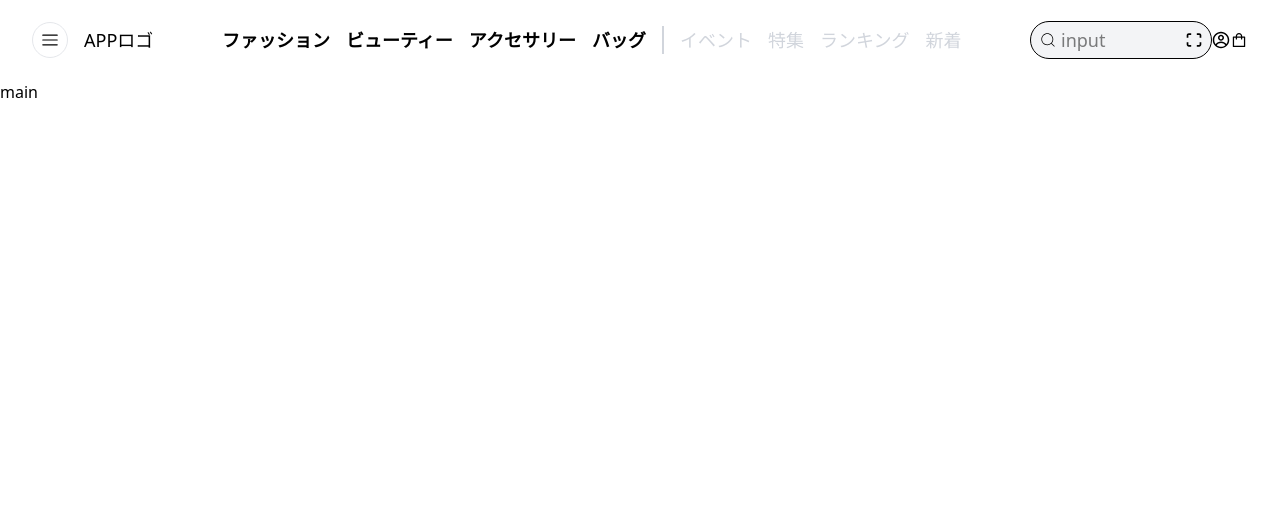
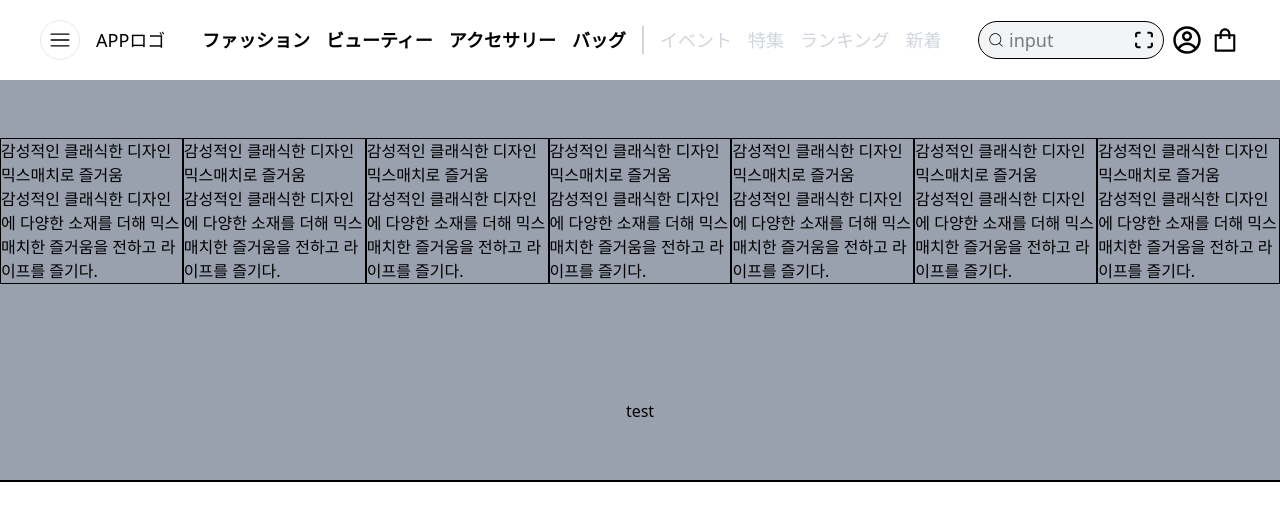
Before and after one commit to Kim-DongGyeom/frontPractice, a Next.js app: page / in a window 1280 px wide. Shown: the top 520 px of the page. Built offline with nearby package versions, Linux system fonts and the light colour scheme.

Commit message:
main page　作成中

```diff
--- a/src/app/page.tsx
+++ b/src/app/page.tsx
@@ -1,7 +1,25 @@
+import data from '../utils/dataMap/mainIMG/mainPageIMGMap.json';
+
 export default function Home() {
+  console.log(data.main);
   return (
     <div>
-      <div>main</div>
+      <div className='h-100 bg-gray-400 grid place-items-center'>
+        <div className='flex justify-center items-center'>
+          {data
+            ? data.main.map((item, idx) => {
+                return (
+                  <div key={idx} className='border'>
+                    <div>{item.title}</div>
+                    <div>{item.description}</div>
+                  </div>
+                );
+              })
+            : ''}
+        </div>
+        <div>test</div>
+      </div>
+      <div className='border w-full'></div>
     </div>
   );
 }
--- a/src/components/header/Navbar.tsx
+++ b/src/components/header/Navbar.tsx
@@ -1,12 +1,12 @@
 export default function Navbar({ NavData }) {
-  console.log(NavData);
+  //   console.log(NavData);
   return (
     <div className='flex mx-2'>
       <div className='flex font-bold'>
         {NavData.main
           ? NavData.main.map((item: any, idx: number) => {
               return (
-                <div className='mx-2' key={idx}>
+                <div className='mx-2 cursor-pointer' key={idx}>
                   {item.label}
                 </div>
               );
@@ -18,7 +18,7 @@ export default function Navbar({ NavData }) {
         {NavData.event
           ? NavData.event.map((item: any, idx: number) => {
               return (
-                <div className='mx-2' key={idx}>
+                <div className='mx-2 cursor-pointer' key={idx}>
                   {item.label}
                 </div>
               );
--- a/src/components/header/index.tsx
+++ b/src/components/header/index.tsx
@@ -1,26 +1,36 @@
+// icons
+// hamburger icon
+import { RxHamburgerMenu } from 'react-icons/rx';
+
+// search icon
+import { CiSearch } from 'react-icons/ci';
+// search QR icon
+import { IoMdQrScanner } from 'react-icons/io';
+
+// profile icon
+import { CgProfile } from 'react-icons/cg';
+
+// cart icon
+import { AiOutlineShopping } from 'react-icons/ai';
+
 // data
 import NavData from '../../utils/dataMap/header/headerNavMap.json';
-
-// icons
-import { CiSearch } from 'react-icons/ci';
-import { RxHamburgerMenu } from 'react-icons/rx';
-import { IoMdQrScanner } from 'react-icons/io';
-import { CgProfile } from 'react-icons/cg';
-import { AiOutlineShopping } from 'react-icons/ai';
 
 // component
 import Navbar from './Navbar';
 export default function index() {
   return (
-    <div className='flex justify-between items-center h-20 px-8 text-lg'>
+    <div className='flex justify-between items-center h-20 px-10 text-lg'>
       {/* ===== 左エリア ===== */}
-      <div className='flex items-center'>
+      <div className='flex items-center min-h-64'>
         {/* ハンバーガーメニュー */}
-        <div className='p-2 rounded-full border border-gray-200 mr-4'>
-          <RxHamburgerMenu />
+        <div className='cursor-pointer p-2 rounded-full border border-gray-200 mr-4'>
+          <RxHamburgerMenu size={22} />
         </div>
         {/* ロゴ */}
-        <div>APPロゴ</div>
+        <div href='/' className='cursor-pointer'>
+          APPロゴ
+        </div>
       </div>
 
       {/* ===== 中央エリア ===== */}
@@ -30,26 +40,26 @@ export default function index() {
       </div>
 
       {/* ===== 右エリア ===== */}
-      <div className='flex items-center'>
+      <div className='flex items-center min-h-64'>
         {/* 検索バー */}
-        <div className='flex items-center border px-2 py-1 rounded-3xl bg-gray-100'>
+        <div className='flex items-center border px-2 py-1 rounded-3xl bg-gray-100 cursor-pointer'>
           <CiSearch />
           <div>
             <input
               id='search'
-              className='px-1 w-32'
+              className='text-lg px-1 w-32 focus:outline-none'
               type='text'
               placeholder='input'
             ></input>
           </div>
-          <IoMdQrScanner />
+          <IoMdQrScanner size={22} />
         </div>
 
         {/* プロフィール */}
-        <CgProfile />
+        <CgProfile size={30} className='mx-2 cursor-pointer' />
 
         {/* カート */}
-        <AiOutlineShopping />
+        <AiOutlineShopping size={30} className='cursor-pointer' />
       </div>
     </div>
   );
--- /dev/null
+++ b/src/utils/dataMap/mainIMG/mainPageIMGMap.json
@@ -0,0 +1,46 @@
+{
+  "main": [
+    {
+      "label": "main1",
+      "href": "/bg/main_bg.jpg",
+      "title": "감성적인 클래식한 디자인 믹스매치로 즐거움",
+      "description": "감성적인 클래식한 디자인에 다양한 소재를 더해 믹스매치한 즐거움을 전하고 라이프를 즐기다."
+    },
+    {
+      "label": "main2",
+      "href": "/bg/main_bg.jpg",
+      "title": "감성적인 클래식한 디자인 믹스매치로 즐거움",
+      "description": "감성적인 클래식한 디자인에 다양한 소재를 더해 믹스매치한 즐거움을 전하고 라이프를 즐기다."
+    },
+    {
+      "label": "main3",
+      "href": "/bg/main_bg.jpg",
+      "title": "감성적인 클래식한 디자인 믹스매치로 즐거움",
+      "description": "감성적인 클래식한 디자인에 다양한 소재를 더해 믹스매치한 즐거움을 전하고 라이프를 즐기다."
+    },
+    {
+      "label": "main4",
+      "href": "/bg/main_bg.jpg",
+      "title": "감성적인 클래식한 디자인 믹스매치로 즐거움",
+      "description": "감성적인 클래식한 디자인에 다양한 소재를 더해 믹스매치한 즐거움을 전하고 라이프를 즐기다."
+    },
+    {
+      "label": "main5",
+      "href": "/bg/main_bg.jpg",
+      "title": "감성적인 클래식한 디자인 믹스매치로 즐거움",
+      "description": "감성적인 클래식한 디자인에 다양한 소재를 더해 믹스매치한 즐거움을 전하고 라이프를 즐기다."
+    },
+    {
+      "label": "main6",
+      "href": "/bg/main_bg.jpg",
+      "title": "감성적인 클래식한 디자인 믹스매치로 즐거움",
+      "description": "감성적인 클래식한 디자인에 다양한 소재를 더해 믹스매치한 즐거움을 전하고 라이프를 즐기다."
+    },
+    {
+      "label": "main7",
+      "href": "/bg/main_bg.jpg",
+      "title": "감성적인 클래식한 디자인 믹스매치로 즐거움",
+      "description": "감성적인 클래식한 디자인에 다양한 소재를 더해 믹스매치한 즐거움을 전하고 라이프를 즐기다."
+    }
+  ]
+}
```
Also changed, not shown: public/bg/main_bg.jpg (added), public/item/item.jpg (added).
